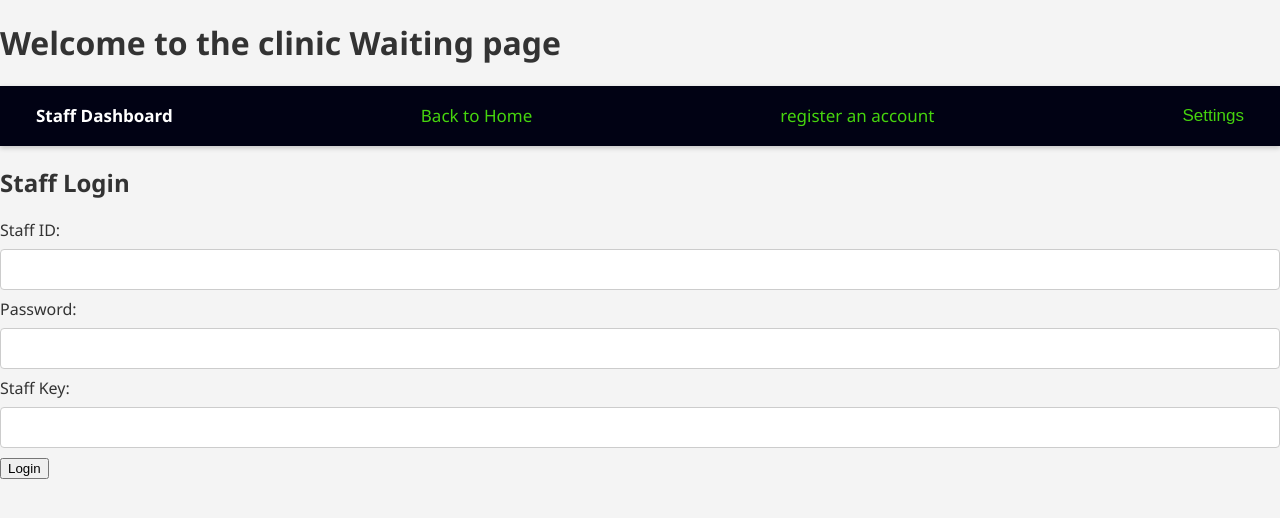
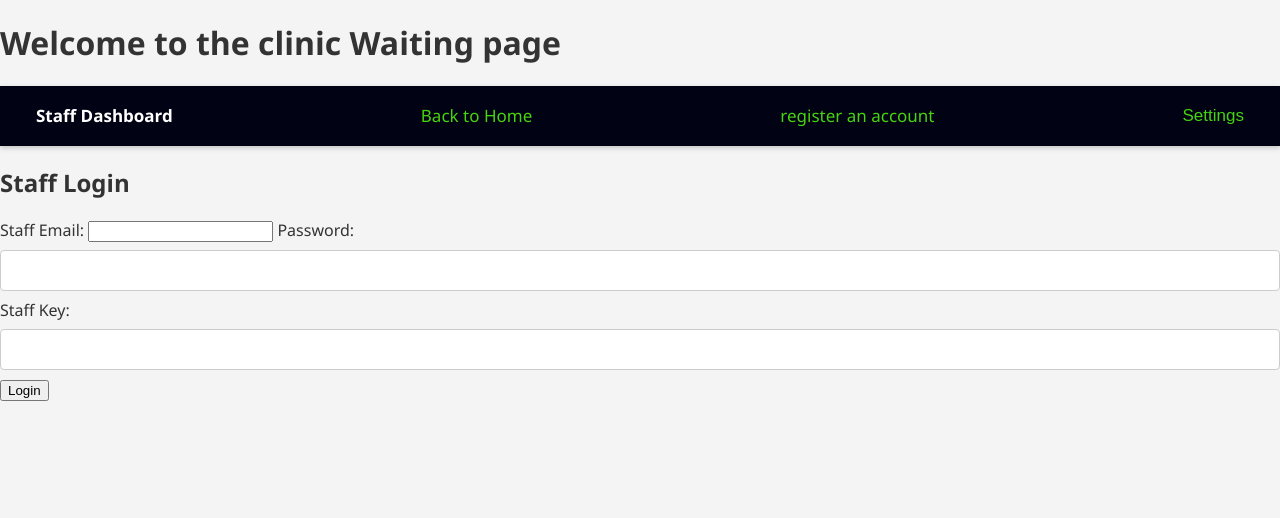
Before and after one commit to Esmith935/clinic-queue, a Flask app: page /login-staff in a window 1280 px wide. Shown: the top 518 px of the page. Run offline with Flask 3, Linux system fonts and the light colour scheme.

Commit message:
Add staff login

```diff
--- a/app.py
+++ b/app.py
@@ -86,6 +86,35 @@ def register_staff():
 
     return render_template('register_staff.html')
 
+# -- Route: Login (Staff)
+
+@app.route('/login-staff', methods=['GET', 'POST'])
+def login_staff():
+    if 'email' in session:
+        return redirect(url_for('index'))
+
+    if request.method == 'POST':
+        email = (request.form['email']).lower()
+        password_input = request.form['password']
+        staff_key_input = request.form['staff_key']
+
+        if staff_key_input != staff_key:
+            print('Invalid staff key!')
+            flash('Invalid staff key!')
+            return redirect(url_for('index'))
+
+        with sqlite3.connect(DATABASE) as conn:
+            user = conn.execute('SELECT * FROM users WHERE email = ?', (email,)).fetchone()
+        if user and check_password_hash(user[2], password_input):
+            session['email'] = email
+            flash('Login successful.')
+            return redirect(url_for('staff_dash'))
+        else:
+            flash('Invalid email or password.')
+            return redirect(url_for('login_staff'))
+
+    return render_template('login-staff.html')
+
 # -- Route: Register (User)
 
 @app.route('/register_user', methods=['GET', 'POST'])
--- a/templates/login-staff.html
+++ b/templates/login-staff.html
@@ -28,14 +28,14 @@
     <div class="login-form">
         <h2>Staff Login</h2>
         <form method="POST" action="{{ url_for('login_staff') }}">
-            <label for="staff_id">Staff ID:</label>
-            <input type="text" id="staff_id" name="staff_id" required>
+            <label for="email">Staff Email:</label>
+            <input type="email" id="email" name="email" required>
 
             <label for="password">Password:</label>
             <input type="password" id="password" name="password" required>
 
-            <label for ="staff-key">Staff Key:</label>
-            <input type="password" id="staff-key" name="staff-key" required>
+            <label for ="staff_key">Staff Key:</label>
+            <input type="password" id="staff_key" name="staff_key" required>
 
             <button type="submit">Login</button>
         </form>
```
